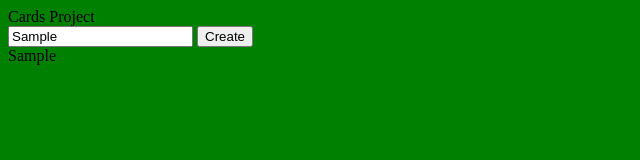
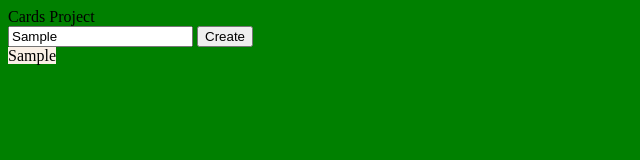
Before and after one commit to leedyrj/cards-project, a plain HTML site: page index.html in a window 1280 px wide. Both pictures are taken after typing "Sample" into the empty fields and a click on the button "Create". Shown: the full height of the page, 0-640 px from the left. Drawn offline with Linux system fonts and the light colour scheme.

Commit message:
card prints to dom.  sizing not working

```diff
--- a/index.html
+++ b/index.html
@@ -12,8 +12,8 @@
     <form action="" id="registrar">
         <input type="text" placeholder="enter your text here" id="card-input">
         <button id="create-button">Create</button>
-        <div id="card"></div>
     </form>
+<div id="card-space"></div>
     <script src="main.js"></script>
 </body>
 </html>
--- a/main.css
+++ b/main.css
@@ -1,3 +1,9 @@
 body {
     background-color: green;
 }
+
+span {
+    height: 10em;
+    width: 10em;
+    background-color: linen;
+}
--- a/main.js
+++ b/main.js
@@ -5,8 +5,13 @@ const input = form.querySelector('input');
 
 form.addEventListener('submit', (e) => {
     e.preventDefault();
-    let cardOutput = document.getElementById('card-input').value;
-    document.getElementById('card').innerHTML = cardOutput;
+    let cardOutput = input.value;
+    const div = document.getElementById('card-space')
+    const span = document.createElement('span');
+    span.textContent = cardOutput;
+    div.appendChild(span);
+    span.style.height = '100px';
+    document.getElementById('card-space').style.width = '100px';
 });
 
 // let submitButton = document.getElementById('create-button');
```
